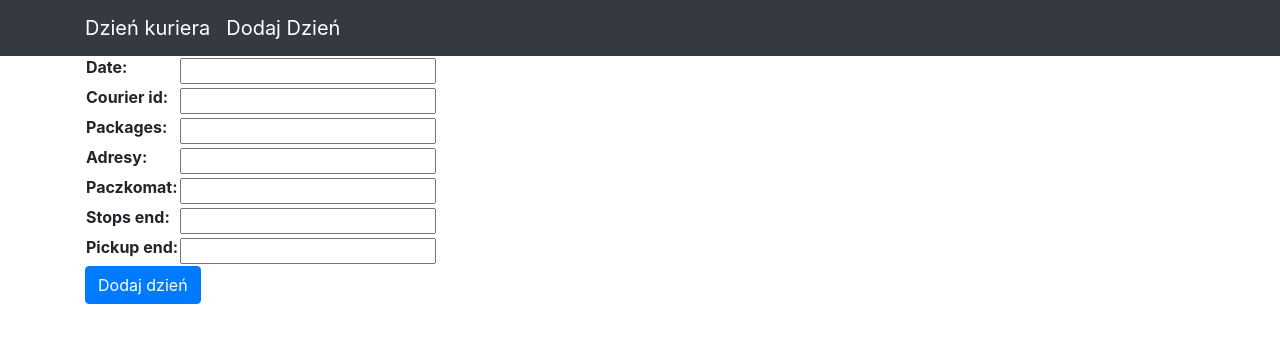
After one commit to Kacjan/Courier-Day, a Django app: page /form/ in a window 1280 px wide. The commit adds this page. Shown: the top 343 px of the page. Run offline with Django 4.2, Linux system fonts and the light colour scheme; some libraries are stand-ins or nearby versions.

Commit message:
Added form and prepared rest of the models

```diff
--- a/courier/forms.py
+++ b/courier/forms.py
@@ -0,0 +1,22 @@
+from django import forms
+from .models import CourierDay
+
+'''Dodać Courier Id musi byc w bazie danych
+
+courier_id = forms.IntegerField(Must be registered)
+coś w tym stylu?
+
+Albo lepiej! Powinno ładować id zalogowanego użytkownika!
+'''
+
+class CourierDayModelForm(forms.ModelForm):
+    # date = forms.DateField()
+    # courier_id = forms.IntegerField()
+    # packages = forms.IntegerField()
+    # adresy = forms.IntegerField()
+    # paczkomat = forms.IntegerField()
+    # stops_end = forms.TimeField()
+    # pickup_end = forms.TimeField()
+    class Meta:
+        model = CourierDay
+        fields = '__all__'
--- a/courier/models.py
+++ b/courier/models.py
@@ -1,4 +1,8 @@
 from django.db import models
+
+
+"""Jak dodać foreign key"""
+"""Czy muszę określać min/max przy IntegerField w modelu"""
 
 class CourierDay(models.Model):
     date = models.DateField()
@@ -11,7 +15,17 @@ class CourierDay(models.Model):
 
     added = models.DateTimeField(auto_now_add=True, null=True)
 
-# class Oddzial(models.Model):
-#     oddzial_id = models.IntegerField()
+# class FacilityPackages(models.Model):
+#     id = models.IntegerField()
 #     date = models.DateField()
 #     packages = models.IntegerField()
+#     facility_id = models.IntegerField()
+# #
+# # class Profile(models.Model):
+# #     id = models.IntegerField()
+# #     user_id = models.IntegerField()
+# #     facility_id = models.IntegerField()
+# #
+# # class Facility(models.Model):
+# #     id = models.IntegerField()
+# #     name = models.CharField(max_length=50)
--- a/courier/views.py
+++ b/courier/views.py
@@ -1,7 +1,16 @@
 from django.shortcuts import render
+
+from django.views.generic import ListView, CreateView
+from django.urls import reverse_lazy
+
+from .forms import CourierDayModelForm
 from .models import CourierDay
-from django.views.generic import ListView
-
 class CourierDayListView(ListView):
     template_name = 'courier_day_list_view.html'
     model = CourierDay
+
+class CourierDayCreateView(CreateView):
+
+    template_name = 'form.html'
+    form_class = CourierDayModelForm
+    success_url = reverse_lazy('courier_day_list_view')
--- a/final_project/urls.py
+++ b/final_project/urls.py
@@ -16,12 +16,14 @@ Including another URLconf
 """
 from django.contrib import admin
 from django.urls import path
+
 from courier.models import CourierDay
-from courier.views import CourierDayListView
+from courier.views import CourierDayListView, CourierDayCreateView
 
 admin.site.register(CourierDay)
 
 urlpatterns = [
     path('admin/', admin.site.urls),
-    path('',CourierDayListView.as_view(), name='courier_day_list_view.html'),
+    path('',CourierDayListView.as_view(), name='courier_day_list_view'),
+    path('form/',CourierDayCreateView.as_view(), name ='add_day_form' ),
 ]
--- a/templates/base.html
+++ b/templates/base.html
@@ -5,7 +5,7 @@
   <head>
     <meta charset="utf-8">
     <meta name="viewport" content="width=device-width, initial-scale=1">
-    <title> {% block title %}Courier Day {%  endblock %} </title>
+    <title> {% block title %}{%  endblock %} </title>
     <link rel="stylesheet" href="https://stackpath.bootstrapcdn.com/bootstrap/4.2.1/css/bootstrap.min.css" integrity="sha384-GJzZqFGwb1QTTN6wy59ffF1BuGJpLSa9DkKMp0DgiMDm4iYMj70gZWKYbI706tWS" crossorigin="anonymous">
     <script src="https://code.jquery.com/jquery-3.3.1.slim.min.js" integrity="sha384-q8i/X+965DzO0rT7abK41JStQIAqVgRVzpbzo5smXKp4YfRvH+8abtTE1Pi6jizo" crossorigin="anonymous"></script>
     <script src="https://cdnjs.cloudflare.com/ajax/libs/popper.js/1.14.6/umd/popper.min.js" integrity="sha384-wHAiFfRlMFy6i5SRaxvfOCifBUQy1xHdJ/yoi7FRNXMRBu5WHdZYu1hA6ZOblgut" crossorigin="anonymous"></script>
@@ -16,8 +16,10 @@
     <nav class="navbar navbar-expand-lg navbar-dark bg-dark">
       <div class="container fixed">
         <a class="navbar-brand" href="/">
-{#            tu tekst#}
-
+            Dzień kuriera
+        </a>
+          <a class="navbar-brand" href="form/">
+          Dodaj Dzień
         </a>
         <button
           class="navbar-toggler" type="button"
@@ -27,9 +29,9 @@
         </button>
         <div class="collapse navbar-collapse" id="navbarNavAltMarkup">
           <div class="navbar-nav">
-            <a class="nav-item nav-link active" href="/">
-              Home
-            </a>
+{#            <a class="nav-item nav-link active" href="/">#}
+{#              Dzień kuriera#}
+{#            </a>#}
           </div>
         </div>
       </div>
--- /dev/null
+++ b/templates/form.html
@@ -0,0 +1,9 @@
+{% extends "base.html" %}
+
+{% block content %}
+  <form method="post">
+    {% csrf_token %}
+    <table>{{ form }}</table>
+    <input type="submit" value="Dodaj dzień" class="btn btn-primary">
+  </form>
+{% endblock %}
```
Also changed, not shown: db.sqlite3.
